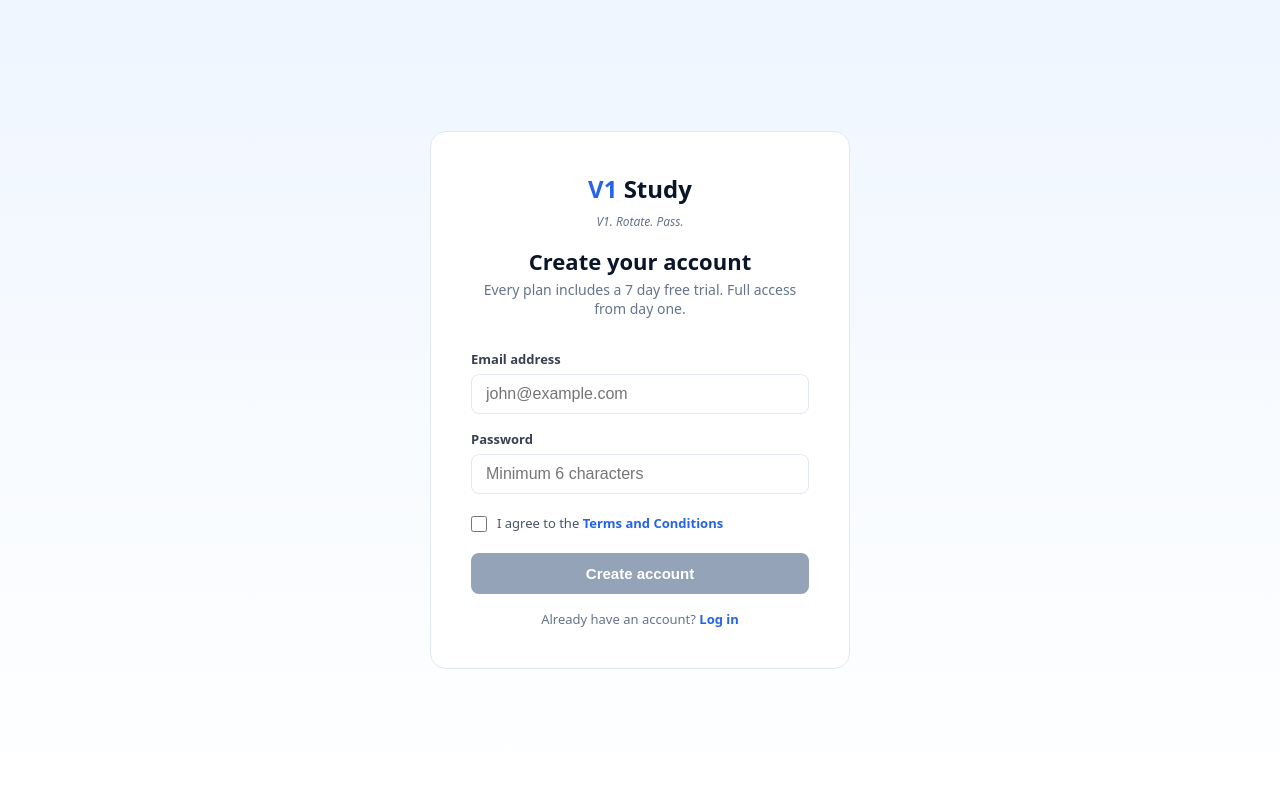
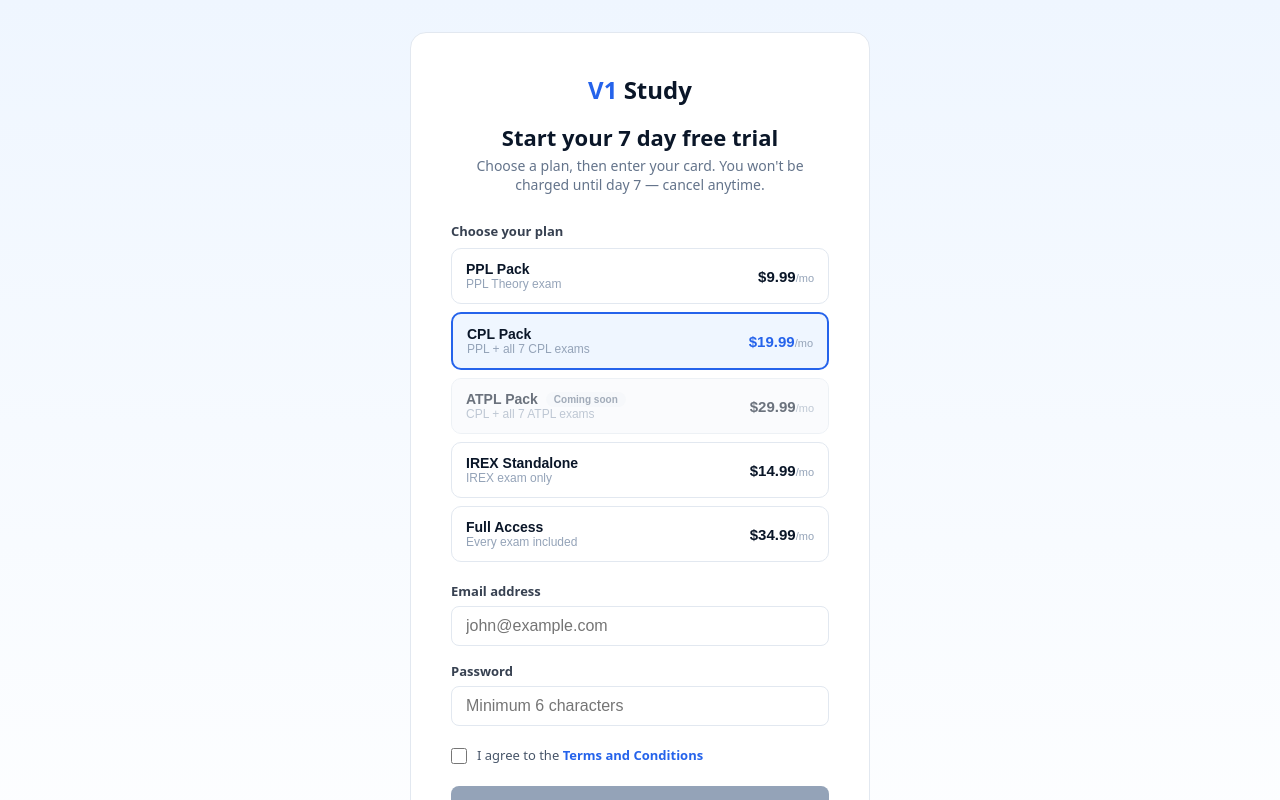
Before and after one commit to daniellongford/V1Study, a Next.js app: page /signup in a window 1280 px wide. Shown: the top 800 px of the page. Built offline with nearby package versions, Linux system fonts and the light colour scheme.

Commit message:
Update page.tsx

```diff
--- a/app/signup/page.tsx
+++ b/app/signup/page.tsx
@@ -1,39 +1,114 @@
 'use client'
-import { useState } from 'react'
+import { useState, useEffect, Suspense } from 'react'
+import { useSearchParams } from 'next/navigation'
 import { supabase } from '../../lib/supabase'
 
-export default function SignUp() {
+const PLANS = [
+  { name: 'PPL Pack', price: '$9.99', priceId: 'price_1TIP96Cbt27bkqBv9ULJdyTz', blurb: 'PPL Theory exam' },
+  { name: 'CPL Pack', price: '$19.99', priceId: 'price_1TIP6XCbt27bkqBv9CypW42J', blurb: 'PPL + all 7 CPL exams' },
+  { name: 'ATPL Pack', price: '$29.99', priceId: 'price_1TIPAiCbt27bkqBvEItgo0gn', blurb: 'CPL + all 7 ATPL exams', comingSoon: true },
+  { name: 'IREX Standalone', price: '$14.99', priceId: 'price_1TIPDdCbt27bkqBvZzwkYthb', blurb: 'IREX exam only' },
+  { name: 'Full Access', price: '$34.99', priceId: 'price_1TIPBvCbt27bkqBvv4fUShu3', blurb: 'Every exam included' },
+]
+
+function SignUpInner() {
+  const searchParams = useSearchParams()
+  const planFromUrl = searchParams.get('plan')
+
   const [email, setEmail] = useState('')
   const [password, setPassword] = useState('')
+  const [selectedPlan, setSelectedPlan] = useState<string>('price_1TIP6XCbt27bkqBv9CypW42J')
   const [loading, setLoading] = useState(false)
   const [message, setMessage] = useState('')
   const [agreed, setAgreed] = useState(false)
+
+  useEffect(() => {
+    if (planFromUrl && PLANS.some(p => p.priceId === planFromUrl && !p.comingSoon)) {
+      setSelectedPlan(planFromUrl)
+    }
+  }, [planFromUrl])
 
   async function handleSignUp() {
     if (!email || !password) { setMessage('Please enter your email and password'); return }
     if (!agreed) { setMessage('Please agree to the Terms and Conditions to continue'); return }
     if (password.length < 6) { setMessage('Password must be at least 6 characters'); return }
+    if (!selectedPlan) { setMessage('Please select a plan'); return }
+
     setLoading(true)
-    const { error } = await supabase.auth.signUp({ email, password })
+    setMessage('')
+
+    // 1. Create the account
+    const { data, error } = await supabase.auth.signUp({ email, password })
     if (error) {
       setMessage(error.message)
-    } else {
-      setMessage('Check your email to confirm your account.')
+      setLoading(false)
+      return
     }
-    setLoading(false)
+
+    // 2. Redirect to Stripe checkout for the chosen plan
+    try {
+      const res = await fetch('/api/checkout', {
+        method: 'POST',
+        headers: { 'Content-Type': 'application/json' },
+        body: JSON.stringify({ priceId: selectedPlan, email }),
+      })
+      const checkout = await res.json()
+      if (checkout.url) {
+        window.location.href = checkout.url
+      } else {
+        setMessage('Account created, but checkout could not start. Please log in and choose a plan from the pricing page.')
+        setLoading(false)
+      }
+    } catch (e) {
+      setMessage('Account created, but checkout could not start. Please log in and choose a plan from the pricing page.')
+      setLoading(false)
+    }
   }
 
   return (
     <main style={{ minHeight: '100vh', background: 'linear-gradient(180deg,#eff6ff 0%,#ffffff 100%)', display: 'flex', alignItems: 'center', justifyContent: 'center', fontFamily: 'system-ui,sans-serif', padding: '2rem' }}>
-      <div style={{ background: 'white', borderRadius: '16px', padding: '2.5rem', width: '100%', maxWidth: '420px', border: '1px solid #e2e8f0' }}>
-        <div style={{ textAlign: 'center', marginBottom: '2rem' }}>
+      <div style={{ background: 'white', borderRadius: '16px', padding: '2.5rem', width: '100%', maxWidth: '460px', border: '1px solid #e2e8f0' }}>
+        <div style={{ textAlign: 'center', marginBottom: '1.75rem' }}>
           <div style={{ marginBottom: '8px' }}>
             <span style={{ fontSize: '24px', fontWeight: '800', color: '#2563eb' }}>V1</span>
             <span style={{ fontSize: '24px', fontWeight: '800', color: '#0a1628' }}> Study</span>
           </div>
-          <p style={{ fontSize: '12px', color: '#64748b', fontStyle: 'italic' }}>V1. Rotate. Pass.</p>
-          <h1 style={{ fontSize: '22px', fontWeight: '700', color: '#0a1628', marginTop: '1rem' }}>Create your account</h1>
-          <p style={{ fontSize: '14px', color: '#64748b', marginTop: '4px' }}>Every plan includes a 7 day free trial. Full access from day one.</p>
+          <h1 style={{ fontSize: '22px', fontWeight: '700', color: '#0a1628', marginTop: '1rem' }}>Start your 7 day free trial</h1>
+          <p style={{ fontSize: '14px', color: '#64748b', marginTop: '4px' }}>Choose a plan, then enter your card. You won&apos;t be charged until day 7 — cancel anytime.</p>
+        </div>
+
+        {/* PLAN SELECTION */}
+        <div style={{ marginBottom: '1.25rem' }}>
+          <label style={{ fontSize: '13px', fontWeight: '600', color: '#374151', display: 'block', marginBottom: '8px' }}>Choose your plan</label>
+          <div style={{ display: 'flex', flexDirection: 'column', gap: '8px' }}>
+            {PLANS.map((plan) => {
+              const isSelected = selectedPlan === plan.priceId
+              const disabled = plan.comingSoon
+              return (
+                <button
+                  key={plan.priceId}
+                  onClick={() => !disabled && setSelectedPlan(plan.priceId)}
+                  disabled={disabled}
+                  style={{
+                    display: 'flex', alignItems: 'center', justifyContent: 'space-between',
+                    padding: '12px 14px', borderRadius: '10px', cursor: disabled ? 'not-allowed' : 'pointer',
+                    border: isSelected ? '2px solid #2563eb' : '1px solid #e2e8f0',
+                    background: isSelected ? '#eff6ff' : disabled ? '#f8fafc' : 'white',
+                    textAlign: 'left', opacity: disabled ? 0.6 : 1,
+                  }}
+                >
+                  <div>
+                    <div style={{ fontSize: '14px', fontWeight: '600', color: '#0a1628', display: 'flex', alignItems: 'center', gap: '8px' }}>
+                      {plan.name}
+                      {disabled && <span style={{ fontSize: '10px', fontWeight: '600', color: '#64748b', background: '#f1f5f9', padding: '2px 8px', borderRadius: '99px' }}>Coming soon</span>}
+                    </div>
+                    <div style={{ fontSize: '12px', color: '#94a3b8' }}>{plan.blurb}</div>
+                  </div>
+                  <div style={{ fontSize: '15px', fontWeight: '700', color: isSelected ? '#2563eb' : '#0a1628', flexShrink: 0 }}>{plan.price}<span style={{ fontSize: '11px', color: '#94a3b8', fontWeight: '400' }}>/mo</span></div>
+                </button>
+              )
+            })}
+          </div>
         </div>
 
         <div style={{ marginBottom: '1rem' }}>
@@ -74,7 +149,7 @@ export default function SignUp() {
         </div>
 
         {message && (
-          <div style={{ background: message.includes('Check your email') ? '#f0fdf4' : '#fff1f2', border: `1px solid ${message.includes('Check your email') ? '#bbf7d0' : '#fca5a5'}`, borderRadius: '8px', padding: '10px 14px', fontSize: '13px', color: message.includes('Check your email') ? '#15803d' : '#b91c1c', marginBottom: '1rem' }}>
+          <div style={{ background: '#fff1f2', border: '1px solid #fca5a5', borderRadius: '8px', padding: '10px 14px', fontSize: '13px', color: '#b91c1c', marginBottom: '1rem' }}>
             {message}
           </div>
         )}
@@ -82,10 +157,14 @@ export default function SignUp() {
         <button
           onClick={handleSignUp}
           disabled={loading || !agreed}
-          style={{ width: '100%', background: loading || !agreed ? '#94a3b8' : '#2563eb', color: 'white', border: 'none', borderRadius: '8px', padding: '12px', fontSize: '15px', fontWeight: '600', cursor: loading || !agreed ? 'not-allowed' : 'pointer', marginBottom: '1rem' }}
+          style={{ width: '100%', background: loading || !agreed ? '#94a3b8' : '#2563eb', color: 'white', border: 'none', borderRadius: '8px', padding: '13px', fontSize: '15px', fontWeight: '600', cursor: loading || !agreed ? 'not-allowed' : 'pointer', marginBottom: '1rem' }}
         >
-          {loading ? 'Creating account...' : 'Create account'}
+          {loading ? 'Starting your trial...' : 'Start free trial'}
         </button>
+
+        <p style={{ textAlign: 'center', fontSize: '12px', color: '#94a3b8', marginBottom: '1rem' }}>
+          You&apos;ll enter your card on the next step. No charge for 7 days.
+        </p>
 
         <p style={{ textAlign: 'center', fontSize: '13px', color: '#64748b' }}>
           Already have an account?{' '}
@@ -95,3 +174,11 @@ export default function SignUp() {
     </main>
   )
 }
+
+export default function SignUp() {
+  return (
+    <Suspense fallback={<main style={{ minHeight: '100vh', display: 'flex', alignItems: 'center', justifyContent: 'center', fontFamily: 'system-ui,sans-serif' }}><p style={{ color: '#64748b' }}>Loading...</p></main>}>
+      <SignUpInner />
+    </Suspense>
+  )
+}
```
